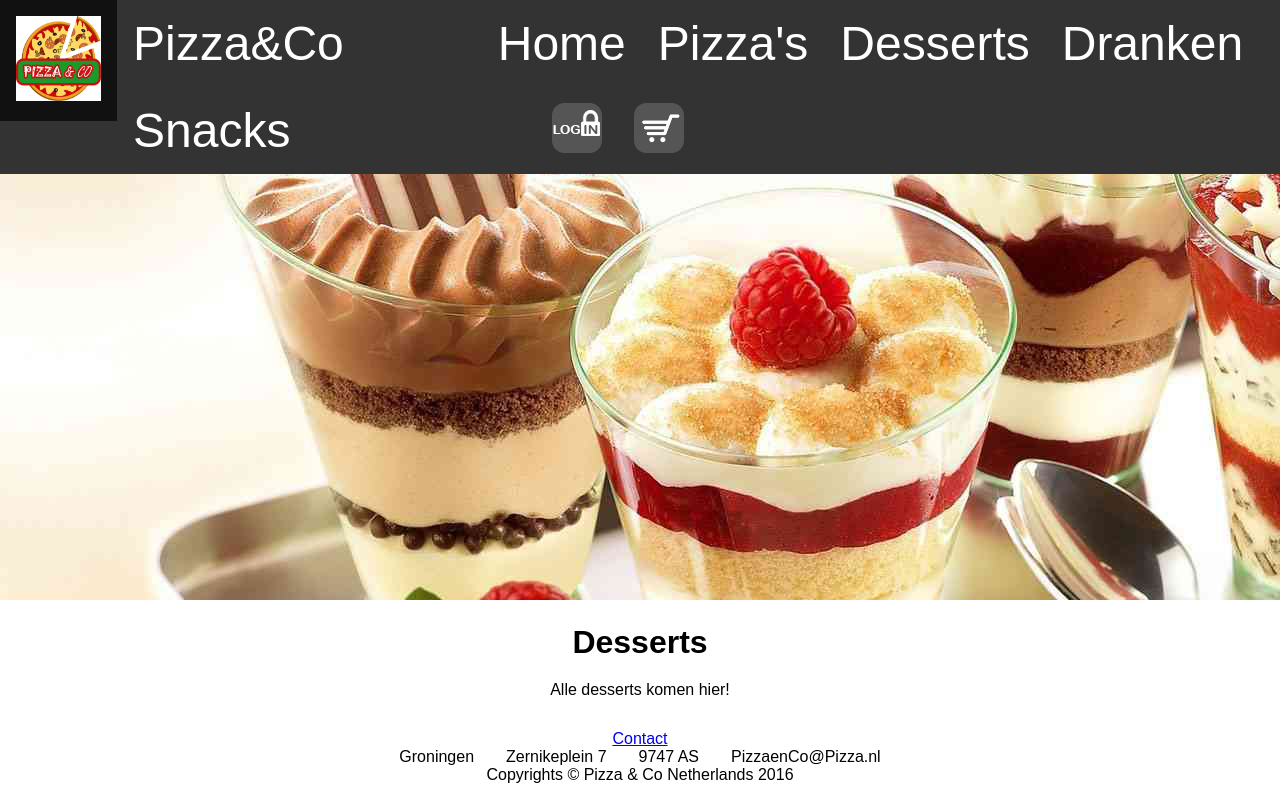
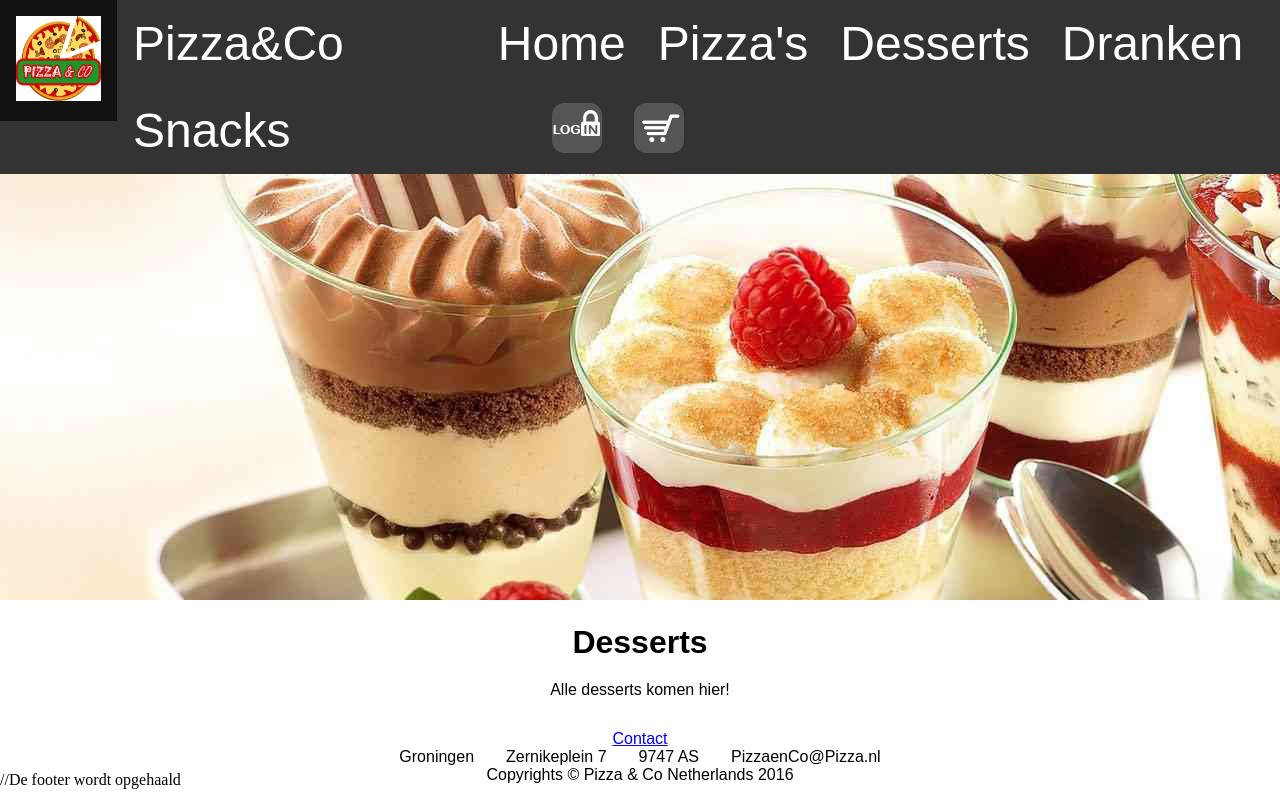
Before and after one commit to TheMalkolonie/Project, a PHP site: page /pizzaenco/DessertPage.php in a window 1280 px wide; the page is wider, and only the part inside the window is pictured. Run offline with PHP 8.4, Linux system fonts and the light colour scheme.

Commit message:
Update DessertPage.php

```diff
--- a/Website/DessertPage.php
+++ b/Website/DessertPage.php
@@ -1,5 +1,5 @@
 <?php
-session_start();
+session_start();				//Als klant is ingelogd, wordt 'NaviScrollKlant.php' gestart. Zo niet verschijnt 'NaviScroll.php'
 if(!isset($_SESSION['login2'])){
 	include 'NaviScroll.php';
 }
@@ -12,4 +12,4 @@ Else{
 <center><font size="3" face="arial">Alle desserts komen hier!<br/></font></center>
 
 
-<?php	include 'Footer2.php';?>
+<?php	include 'Footer2.php';?> 		//De footer wordt opgehaald
```
